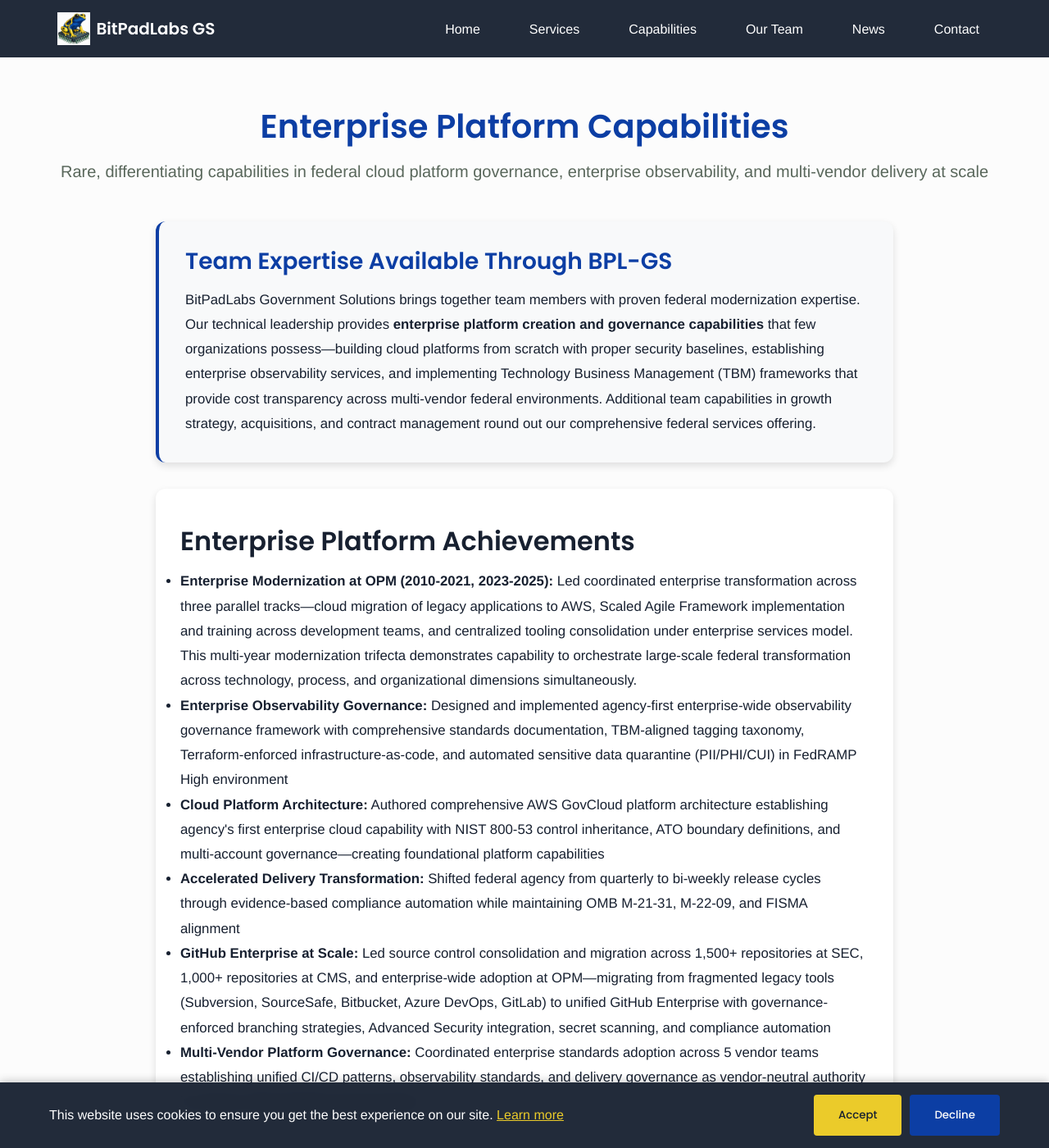
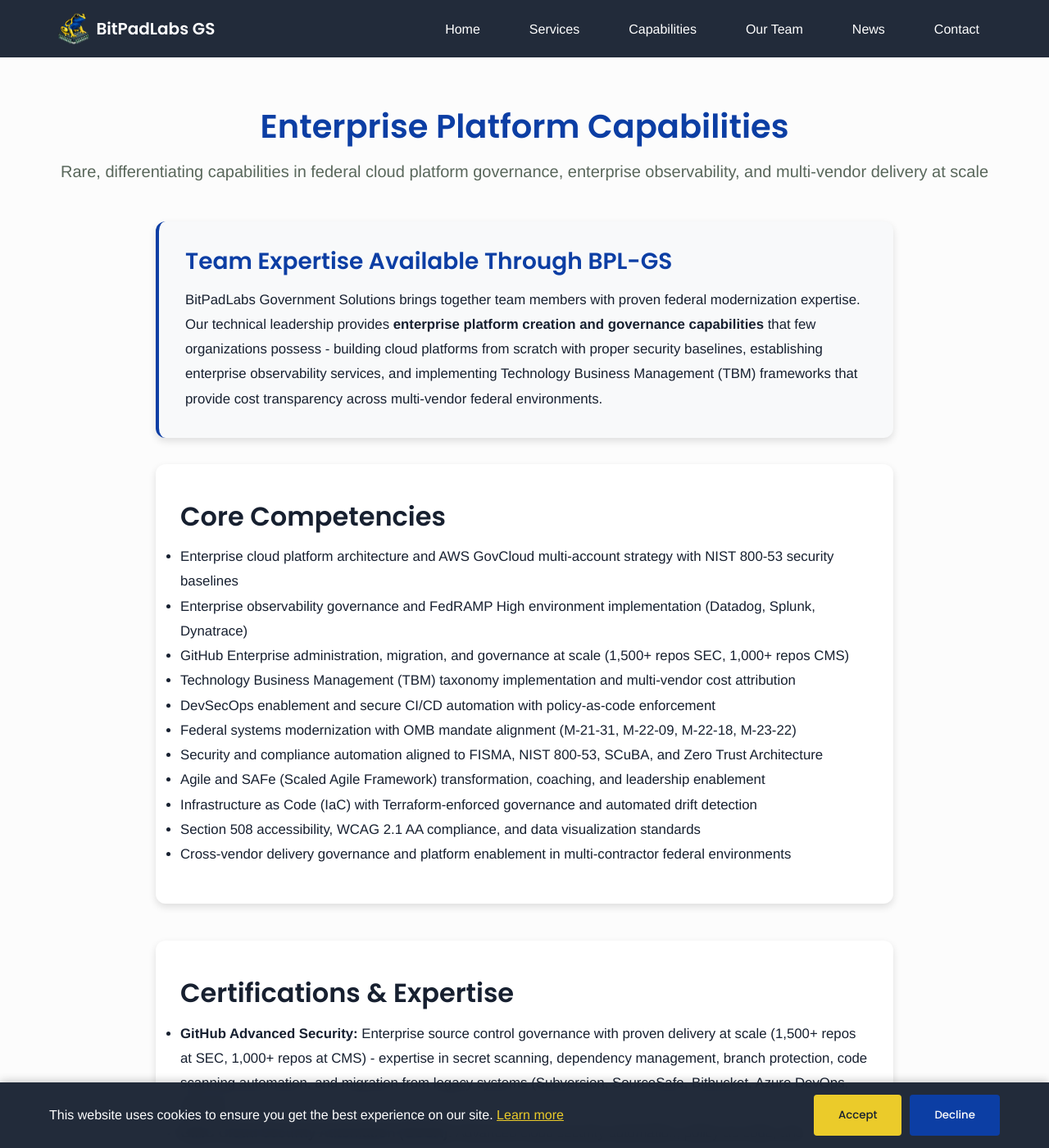
Before and after one commit to BitPadLabs/bitpadlabsgs-site, a Jekyll site: the page built from capabilities.html, in a window 1280 px wide and 1400 px high. Shown: the whole window at 82% size. Built offline with Jekyll 4.4.1, drawn with Linux system fonts in a browser that asks for light colours; some of the changed text lies outside the part shown.

Commit message:
Update branding, content, and config for BPL-GS site
Added copilot-instructions.md for site guidelines and branding. Updated _config.yml to fix Jekyll post exclusion. Improved footer to display SDVOSB badge alongside frog logo. Refined capabilities.html for clearer, compliant messaging and removed em dashes. Updated and added frog image assets. Removed SDVOSB badge from homepage hero section per branding rules.

```diff
--- a/_config.yml
+++ b/_config.yml
@@ -33,4 +33,3 @@
   - vendor/ruby/
   - README.md
   - LICENSE
-  - "*.md"
--- a/_includes/footer.html
+++ b/_includes/footer.html
@@ -2,7 +2,10 @@
   <div class="container">
     <div class="footer-content">
       <div class="footer-logo">
-        <img src="{{ "/assets/images/frog-trimmed.png" | relative_url }}" alt="BitPadLabs GS Logo" style="height: 80px;">
+        <div style="display: flex; align-items: center; gap: 1rem; margin-bottom: 0.5rem;">
+          <img src="{{ "/assets/images/frog-trimmed.png" | relative_url }}" alt="BitPadLabs GS Logo" style="height: 80px;">
+          <img src="{{ "/assets/images/sba-decals-and-icons/Service-Disabled Veteran-Owned-Certified.png" | relative_url }}" alt="SDVOSB Certified" style="height: 60px;">
+        </div>
         <p class="tagline">Veteran-led. Mission-driven.</p>
       </div>
 
--- a/capabilities.html
+++ b/capabilities.html
@@ -13,46 +13,31 @@
       <div class="content-block" style="background: #f8f9fa; padding: 2rem; border-left: 4px solid #0C3EA4; margin-bottom: 2rem;">
         <h3 style="margin-top: 0; color: #0C3EA4;">Team Expertise Available Through BPL-GS</h3>
         <p style="font-size: 1.05rem; line-height: 1.8; margin-bottom: 0;">
-          BitPadLabs Government Solutions brings together team members with proven federal modernization expertise. Our technical leadership provides <strong>enterprise platform creation and governance capabilities</strong> that few organizations possess—building cloud platforms from scratch with proper security baselines, establishing enterprise observability services, and implementing Technology Business Management (TBM) frameworks that provide cost transparency across multi-vendor federal environments. Additional team capabilities in growth strategy, acquisitions, and contract management round out our comprehensive federal services offering.
+          BitPadLabs Government Solutions brings together team members with proven federal modernization expertise. Our technical leadership provides <strong>enterprise platform creation and governance capabilities</strong> that few organizations possess - building cloud platforms from scratch with proper security baselines, establishing enterprise observability services, and implementing Technology Business Management (TBM) frameworks that provide cost transparency across multi-vendor federal environments.
         </p>
-      </div>
-
-      <div class="content-block">
-        <h2>Enterprise Platform Achievements</h2>
-        <ul style="font-size: 1.05rem; line-height: 1.8;">
-          <li><strong>Enterprise Modernization at OPM (2010-2021, 2023-2025):</strong> Led coordinated enterprise transformation across three parallel tracks—cloud migration of legacy applications to AWS, Scaled Agile Framework implementation and training across development teams, and centralized tooling consolidation under enterprise services model. This multi-year modernization trifecta demonstrates capability to orchestrate large-scale federal transformation across technology, process, and organizational dimensions simultaneously.</li>
-          <li><strong>Enterprise Observability Governance:</strong> Designed and implemented agency-first enterprise-wide observability governance framework with comprehensive standards documentation, TBM-aligned tagging taxonomy, Terraform-enforced infrastructure-as-code, and automated sensitive data quarantine (PII/PHI/CUI) in FedRAMP High environment</li>
-          <li><strong>Cloud Platform Architecture:</strong> Authored comprehensive AWS GovCloud platform architecture establishing agency's first enterprise cloud capability with NIST 800-53 control inheritance, ATO boundary definitions, and multi-account governance—creating foundational platform capabilities</li>
-          <li><strong>Accelerated Delivery Transformation:</strong> Shifted federal agency from quarterly to bi-weekly release cycles through evidence-based compliance automation while maintaining OMB M-21-31, M-22-09, and FISMA alignment</li>
-          <li><strong>GitHub Enterprise at Scale:</strong> Led source control consolidation and migration across 1,500+ repositories at SEC, 1,000+ repositories at CMS, and enterprise-wide adoption at OPM—migrating from fragmented legacy tools (Subversion, SourceSafe, Bitbucket, Azure DevOps, GitLab) to unified GitHub Enterprise with governance-enforced branching strategies, Advanced Security integration, secret scanning, and compliance automation</li>
-          <li><strong>Multi-Vendor Platform Governance:</strong> Coordinated enterprise standards adoption across 5 vendor teams establishing unified CI/CD patterns, observability standards, and delivery governance as vendor-neutral authority in mission-critical federal environments</li>
-        </ul>
       </div>
 
       <div class="content-block">
         <h2>Core Competencies</h2>
         <ul style="font-size: 1.05rem; line-height: 1.8;">
-          <li>Enterprise modernization strategy and execution across technology, process, and organizational transformation</li>
           <li>Enterprise cloud platform architecture and AWS GovCloud multi-account strategy with NIST 800-53 security baselines</li>
           <li>Enterprise observability governance and FedRAMP High environment implementation (Datadog, Splunk, Dynatrace)</li>
           <li>GitHub Enterprise administration, migration, and governance at scale (1,500+ repos SEC, 1,000+ repos CMS)</li>
           <li>Technology Business Management (TBM) taxonomy implementation and multi-vendor cost attribution</li>
+          <li>DevSecOps enablement and secure CI/CD automation with policy-as-code enforcement</li>
           <li>Federal systems modernization with OMB mandate alignment (M-21-31, M-22-09, M-22-18, M-23-22)</li>
-          <li>DevSecOps enablement and secure CI/CD automation with policy-as-code enforcement</li>
-          <li>Platform governance and Lifecycle Management Methodology modernization (quarterly to bi-weekly release cycles)</li>
           <li>Security and compliance automation aligned to FISMA, NIST 800-53, SCuBA, and Zero Trust Architecture</li>
           <li>Agile and SAFe (Scaled Agile Framework) transformation, coaching, and leadership enablement</li>
           <li>Infrastructure as Code (IaC) with Terraform-enforced governance and automated drift detection</li>
           <li>Section 508 accessibility, WCAG 2.1 AA compliance, and data visualization standards</li>
           <li>Cross-vendor delivery governance and platform enablement in multi-contractor federal environments</li>
-          <li>Certified SAFe training and enterprise Agile enablement delivered on Scaled Agile Studio under SPC license</li>
         </ul>
       </div>
 
       <div class="content-block">
         <h2>Certifications & Expertise</h2>
         <ul style="font-size: 1.05rem; line-height: 1.8;">
-          <li><strong>GitHub Advanced Security:</strong> Enterprise source control governance with proven delivery at scale (1,500+ repos at SEC, 1,000+ repos at CMS)—expertise in secret scanning, dependency management, branch protection, code scanning automation, and migration from legacy systems (Subversion, SourceSafe, Bitbucket, Azure DevOps, GitLab)</li>
+          <li><strong>GitHub Advanced Security:</strong> Enterprise source control governance with proven delivery at scale (1,500+ repos at SEC, 1,000+ repos at CMS) - expertise in secret scanning, dependency management, branch protection, code scanning automation, and migration from legacy systems (Subversion, SourceSafe, Bitbucket, Azure DevOps, GitLab)</li>
           <li><strong>GIAC Cloud Security Automation (GCSA):</strong> Advanced cloud security automation, policy-as-code, and embedding security controls in CI/CD pipelines</li>
           <li><strong>SAFe Program Consultant (SPC):</strong> Licensed to deliver all Scaled Agile Framework training courses through Scaled Agile Studio</li>
           <li><strong>HashiCorp Terraform Associate:</strong> Infrastructure-as-code expertise applied in observability resource management, cloud platform governance, and automated drift detection</li>
@@ -61,46 +46,35 @@
           <li><strong>Microsoft Azure Administration:</strong> Cloud migration and hybrid infrastructure modernization</li>
         </ul>
       </div>
-          <li>GIAC Cloud Security Automation (GCSA)</li>
-          <li>Scaled Agile Practice Consultant (SPC)</li>
-          <li>GitHub Advanced Security certified</li>
-          <li>AWS Certified Cloud Practitioner</li>
-          <li>DevSecOps & Continuous Delivery</li>
-          <li>TS/SCI and Public Trust Moderate and High clearances</li>
-          <li>SAFe trainer enablements: SA, SP, SSM, POPM, ARCH, SDP</li>
-        </ul>
-      </div>
 
       <div class="content-block">
         <h2>Team Federal Experience</h2>
-        <p>Our technical leadership brings deep experience across multiple federal agencies with a proven track record of successful modernization initiatives:</p>
+        <p style="margin-bottom: 1.5rem;">Our technical leadership brings deep experience across multiple federal agencies:</p>
 
-        <h3 style="color: #0C3EA4; margin-top: 1.5rem;">Technical Leadership & Platform Engineering</h3>
-
-        <h4>Office of Personnel Management (OPM)</h4>
+        <h3 style="color: #172030; margin-top: 1.5rem; font-size: 1.5rem;">Office of Personnel Management (OPM)</h3>
         <ul>
-          <li><strong>Enterprise Modernization Leadership (2010-2021, 2023-2025):</strong> Led coordinated transformation across three parallel tracks\u2014cloud migration of legacy applications to AWS and Azure, Scaled Agile Framework implementation and training across development teams, and centralized tooling consolidation under enterprise services model</li>
+          <li><strong>Enterprise Modernization Leadership (2010-2021, 2023-2025):</strong> Led coordinated transformation across three parallel tracks - cloud migration of legacy applications to AWS and Azure, Scaled Agile Framework implementation and training across development teams, and centralized tooling consolidation under enterprise services model</li>
           <li>DevSecOps foundations and enterprise standardization</li>
           <li>GitHub Enterprise Cloud migration and GitHub Advanced Security implementation</li>
           <li>Delivered SAFe training for Portfolio and Program leaders</li>
         </ul>
 
-        <h4>Centers for Medicare and Medicaid Services (CMS)</h4>
+        <h3 style="color: #172030; margin-top: 1.5rem; font-size: 1.5rem;">Centers for Medicare and Medicaid Services (CMS)</h3>
         <ul>
           <li>Shared Cloud Operations and Reporting modernization (2021-2023)</li>
           <li>Modernized 140+ AWS accounts using Terraform Infrastructure as Code</li>
           <li>Integrated Datadog and Splunk for unified observability</li>
         </ul>
 
-        <h4>Federal Student Aid (FSA) - Department of Education</h4>
+        <h3 style="color: #172030; margin-top: 1.5rem; font-size: 1.5rem;">Federal Student Aid (FSA) - Department of Education</h3>
         <ul>
           <li>FAFSA TechOps and automated testing modernization (2025-present)</li>
           <li>Authored Datadog Enterprise Observability Service governance</li>
-          <li>Created Lifecycle Management Methodology Fast Lane (biweekly delivery model)</li>
+          <li>Created Lifecycle Management Methodology with bi-weekly delivery model</li>
           <li>Designed feature-driven environment branching and LaunchDarkly toggle lifecycle</li>
         </ul>
 
-        <h4>Securities and Exchange Commission (SEC)</h4>
+        <h3 style="color: #172030; margin-top: 1.5rem; font-size: 1.5rem;">Securities and Exchange Commission (SEC)</h3>
         <ul>
           <li>Senior Architect Advisor supporting modernization initiatives (2025-present)</li>
           <li>GitHub Advanced Security governance and branching standards</li>
@@ -110,30 +84,30 @@
 
       <div class="content-block">
         <h2>Federal Mandate Alignment</h2>
-        <p>Our services and expertise directly support compliance with key federal mandates:</p>
+        <p style="margin-bottom: 1rem;">Our services and expertise directly support compliance with key federal mandates:</p>
         <ul style="font-size: 1.05rem; line-height: 1.8;">
-          <li><strong>M-21-31</strong> — Centralized logging, system tagging, and audit readiness</li>
-          <li><strong>M-22-09 (Zero Trust)</strong> — Zero Trust implementation across identity, device, network, and application layers</li>
-          <li><strong>M-22-18 (Software Supply Chain Security)</strong> — Enhanced software supply chain security and SBOM usage</li>
-          <li><strong>M-23-22 (Digital Experience)</strong> — High-quality digital experiences using Human-Centered Design</li>
-          <li><strong>SCuBA (Secure Cloud Business Applications)</strong> — CISA guidance for secure SaaS configurations</li>
-          <li><strong>FITARA (Federal IT Acquisition Reform Act)</strong> — IT cost transparency and governance</li>
-          <li><strong>TBM (Technology Business Management)</strong> — Standardized IT cost allocation using TBM taxonomy to map spending to IT towers, services, and business outcomes</li>
+          <li><strong>M-21-31</strong> - Centralized logging, system tagging, and audit readiness</li>
+          <li><strong>M-22-09 (Zero Trust)</strong> - Zero Trust implementation across identity, device, network, and application layers</li>
+          <li><strong>M-22-18 (Software Supply Chain Security)</strong> - Enhanced software supply chain security and SBOM usage</li>
+          <li><strong>M-23-22 (Digital Experience)</strong> - High-quality digital experiences using Human-Centered Design</li>
+          <li><strong>SCuBA (Secure Cloud Business Applications)</strong> - CISA guidance for secure SaaS configurations</li>
+          <li><strong>FITARA (Federal IT Acquisition Reform Act)</strong> - IT cost transparency and governance</li>
+          <li><strong>TBM (Technology Business Management)</strong> - Standardized IT cost allocation using TBM taxonomy to map spending to IT towers, services, and business outcomes</li>
         </ul>
       </div>
 
       <div class="content-block">
         <h2>SAFe Training & Enablement</h2>
-        <p>Certified SAFe training delivered under SPC license through Scaled Agile Studio:</p>
+        <p style="margin-bottom: 1rem;">Certified SAFe training delivered under SPC license through Scaled Agile Studio:</p>
         <ul style="font-size: 1.05rem; line-height: 1.8;">
-          <li><strong>Leading SAFe (SA)</strong> — Leadership and portfolio-level SAFe practices</li>
-          <li><strong>SAFe for Teams (Practitioner, SP)</strong> — Team member SAFe fundamentals</li>
-          <li><strong>SAFe Scrum Master (SSM)</strong> — Scrum facilitation within SAFe</li>
-          <li><strong>SAFe Product Owner/Product Manager (POPM)</strong> — Product ownership and backlog management</li>
-          <li><strong>SAFe for Architects (ARCH)</strong> — Enterprise architecture alignment</li>
-          <li><strong>SAFe DevOps (SDP)</strong> — DevOps practices within SAFe framework</li>
+          <li><strong>Leading SAFe (SA)</strong> - Leadership and portfolio-level SAFe practices</li>
+          <li><strong>SAFe for Teams (Practitioner, SP)</strong> - Team member SAFe fundamentals</li>
+          <li><strong>SAFe Scrum Master (SSM)</strong> - Scrum facilitation within SAFe</li>
+          <li><strong>SAFe Product Owner/Product Manager (POPM)</strong> - Product ownership and backlog management</li>
+          <li><strong>SAFe for Architects (ARCH)</strong> - Enterprise architecture alignment</li>
+          <li><strong>SAFe DevOps (SDP)</strong> - DevOps practices within SAFe framework</li>
         </ul>
-        <p><em>Training delivered with official courseware and certification vouchers. Custom workshops available for DevSecOps automation, GitHub governance, and modern Agile delivery techniques.</em></p>
+        <p style="margin-top: 1rem;"><em>Training delivered with official courseware and certification vouchers. Custom workshops available for DevSecOps automation, GitHub governance, and modern Agile delivery techniques.</em></p>
       </div>
 
     </div>
--- a/index.html
+++ b/index.html
@@ -6,7 +6,6 @@
 <section class="hero">
   <div class="container">
     <div class="hero-content">
-      <img src="{{ "/assets/images/sba-decals-and-icons/Service-Disabled Veteran-Owned-Certified.png" | relative_url }}" alt="SDVOSB Certified" style="height: 100px; margin-bottom: 1rem;">
       <h1 class="title">Federal Modernization & DevSecOps Excellence</h1>
       <p class="description">
         Service-Disabled Veteran-Owned Small Business providing mission-critical modernization,
```
Also changed, not shown: .github/copilot-instructions.md (added), assets/images/frog-bck.png (added), assets/images/frog-trimmed-bck.png (added), assets/images/frog-trimmed.png, assets/images/frog.png.
